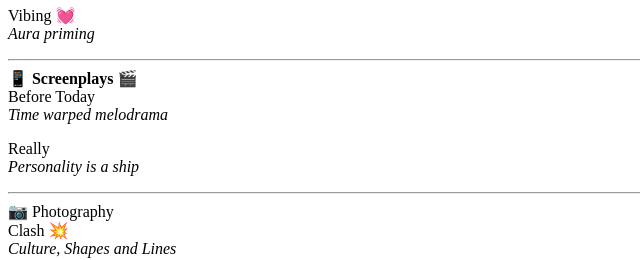
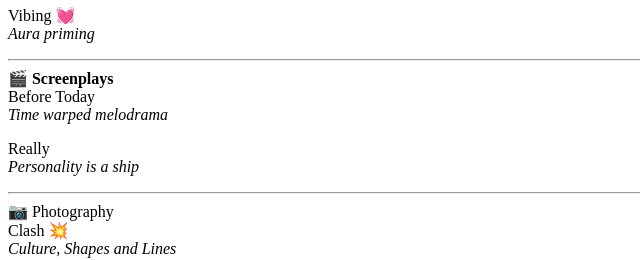
Before and after one commit to jmtan/personal-homepage, a plain HTML site: page index.html in a window 1280 px wide. Shown: the part 477-737 px from the top of the page, 0-640 px from the left. Drawn offline with Linux system fonts and the light colour scheme.

```diff
--- a/index.html
+++ b/index.html
@@ -37,7 +37,7 @@
     Vibing 💓
     <br><i>Aura priming</i>
     <hr>
-    <h4>📱 Screenplays 🎬</h4>
+    <h4>🎬 Screenplays</h4>
     <br>Before Today
     <br><i>Time warped melodrama</i>
     <p>Really
```
